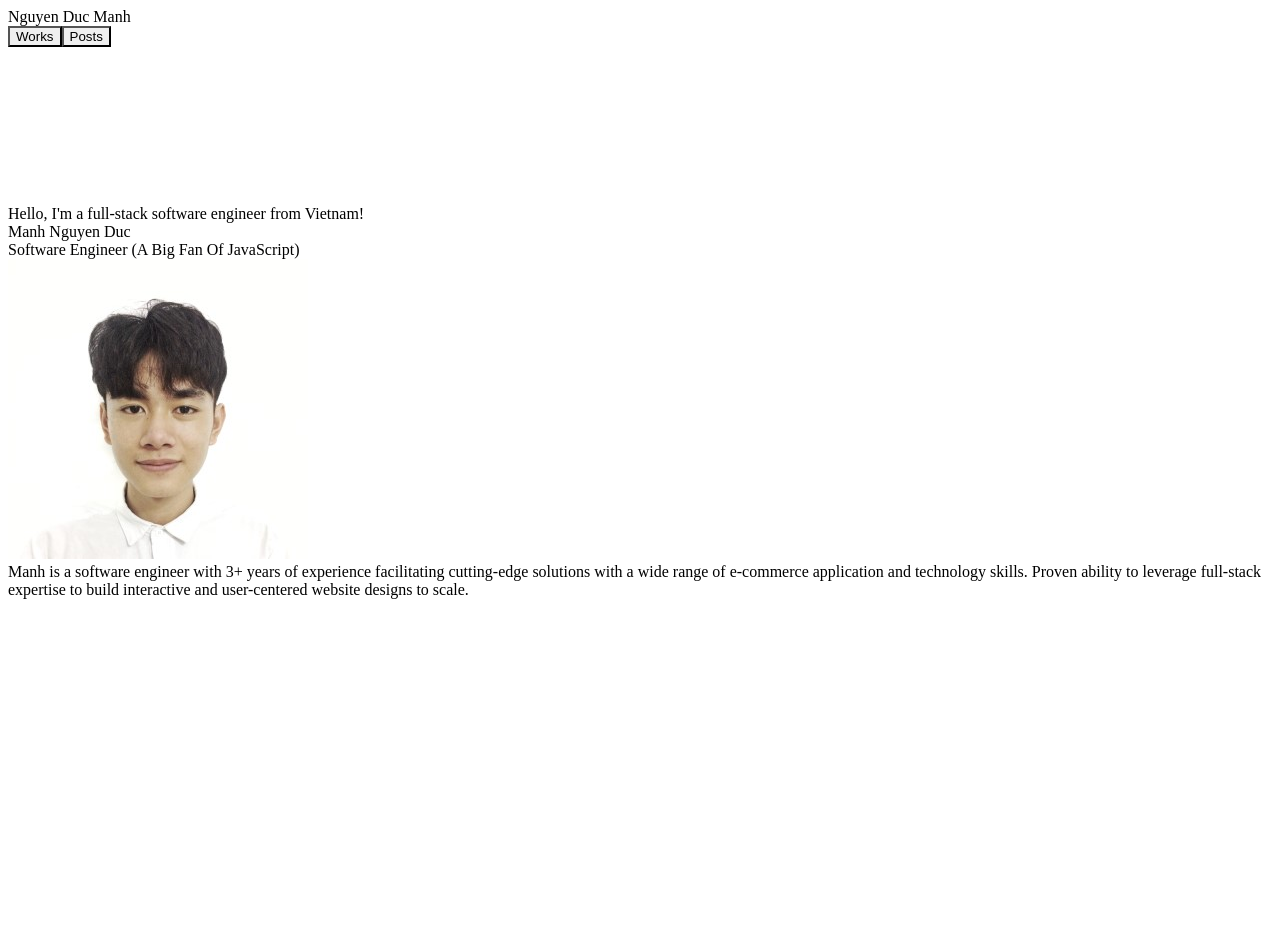
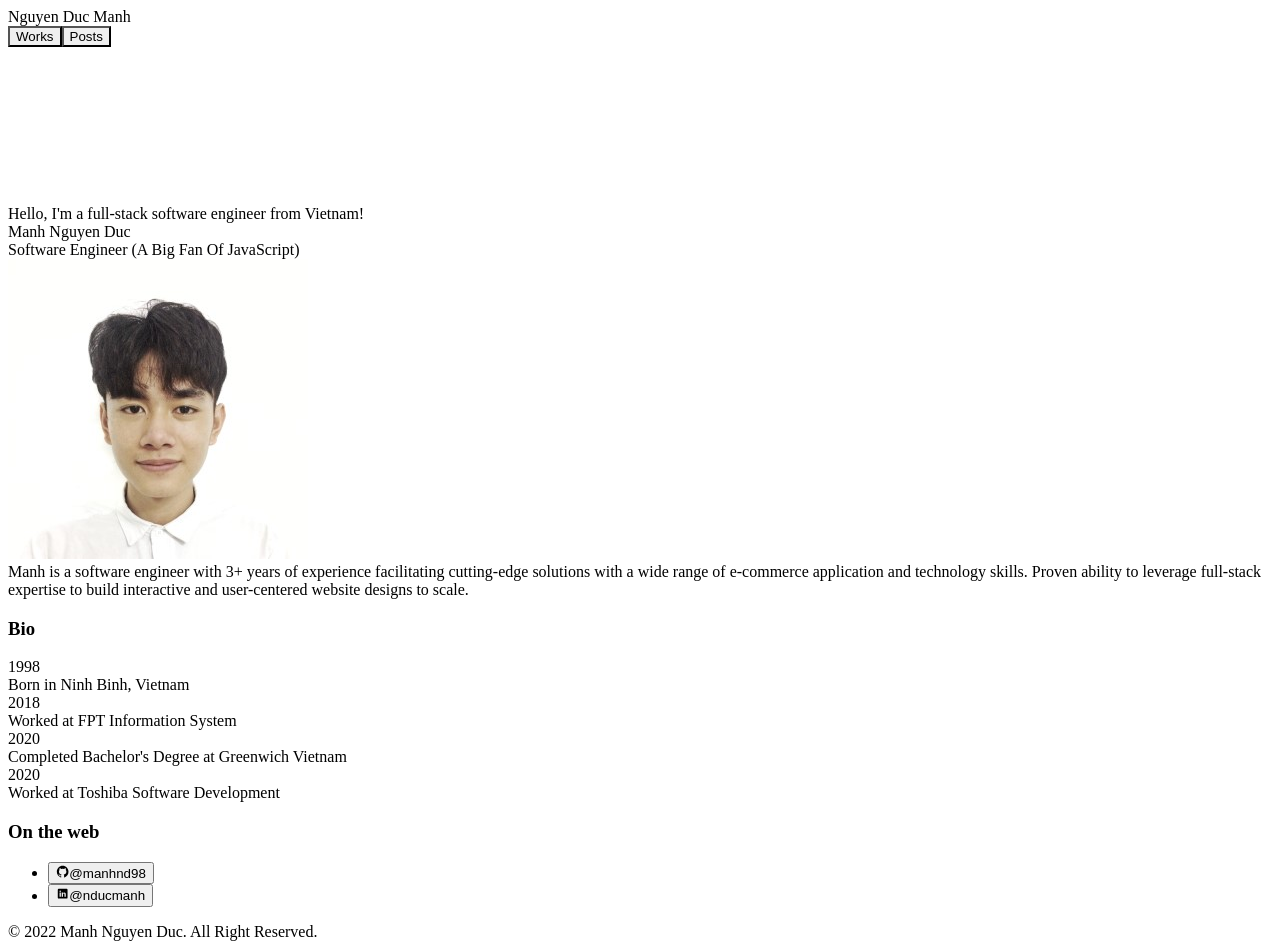
Before and after one commit to manhnd98/nducmanh-gatsby, a Gatsby site: page / in a window 1280 px wide. Before the commit the page ends 800 px from the top, so only its background shows below. Built offline with nearby package versions, Linux system fonts and the light colour scheme; Gatsby itself is replaced by a stand-in of ours; some packages are replaced by stand-ins of ours; no server answers.

Commit message:
feat(homepage): add final homepage

```diff
--- /dev/null
+++ b/src/components/Bio/Bio.tsx
@@ -0,0 +1,31 @@
+import React from "react";
+
+function BioComponent() {
+  return (
+    <div className="mt-4">
+      <h3 className="text-2xl font-bold underline decoration-4 underline-offset-8">
+        Bio
+      </h3>
+      <div className="bio-content mt-4 text-base">
+        <div className="flex">
+          <div className="font-bold mr-4">1998</div>
+          <div>Born in Ninh Binh, Vietnam</div>
+        </div>
+        <div className="flex">
+          <div className="font-bold mr-4">2018</div>
+          <div>Worked at FPT Information System</div>
+        </div>
+        <div className="flex">
+          <div className="font-bold mr-4">2020</div>
+          <div>Completed Bachelor's Degree at Greenwich Vietnam</div>
+        </div>
+        <div className="flex">
+          <div className="font-bold mr-4">2020</div>
+          <div>Worked at Toshiba Software Development</div>
+        </div>
+      </div>
+    </div>
+  );
+}
+
+export default BioComponent;
--- /dev/null
+++ b/src/components/Footer/Footer.tsx
@@ -0,0 +1,11 @@
+import React from "react";
+
+function FooterComponent() {
+  return (
+    <div className="py-12 opacity-40 text-sm text-center">
+      © 2022 Manh Nguyen Duc. All Right Reserved.
+    </div>
+  );
+}
+
+export default FooterComponent;
--- /dev/null
+++ b/src/components/Social/Social.tsx
@@ -0,0 +1,63 @@
+import React from "react";
+
+function SocialComponent() {
+  return (
+    <div className='mt-4'>
+      <h3 className="text-2xl font-bold underline decoration-4 underline-offset-8 mb-4">
+        On the web
+      </h3>
+      <ul className="text-base">
+        <li>
+          <a
+            href="https://github.com/manhnd98"
+            target="_blank"
+            rel="noopener noreferrer"
+          >
+            <button className="inline-flex h-10 justify-center items-center hover:underline-offset-2 hover:underline hover:bg-white-0 rounded-md px-5">
+              <span className="mr-2">
+                <svg
+                  stroke="currentColor"
+                  fill="currentColor"
+                  strokeWidth="0"
+                  viewBox="0 0 512 512"
+                  aria-hidden="true"
+                  focusable="false"
+                  height="1em"
+                  width="1em"
+                  xmlns="http://www.w3.org/2000/svg"
+                >
+                  <path d="M256 32C132.3 32 32 134.9 32 261.7c0 101.5 64.2 187.5 153.2 217.9a17.56 17.56 0 003.8.4c8.3 0 11.5-6.1 11.5-11.4 0-5.5-.2-19.9-.3-39.1a102.4 102.4 0 01-22.6 2.7c-43.1 0-52.9-33.5-52.9-33.5-10.2-26.5-24.9-33.6-24.9-33.6-19.5-13.7-.1-14.1 1.4-14.1h.1c22.5 2 34.3 23.8 34.3 23.8 11.2 19.6 26.2 25.1 39.6 25.1a63 63 0 0025.6-6c2-14.8 7.8-24.9 14.2-30.7-49.7-5.8-102-25.5-102-113.5 0-25.1 8.7-45.6 23-61.6-2.3-5.8-10-29.2 2.2-60.8a18.64 18.64 0 015-.5c8.1 0 26.4 3.1 56.6 24.1a208.21 208.21 0 01112.2 0c30.2-21 48.5-24.1 56.6-24.1a18.64 18.64 0 015 .5c12.2 31.6 4.5 55 2.2 60.8 14.3 16.1 23 36.6 23 61.6 0 88.2-52.4 107.6-102.3 113.3 8 7.1 15.2 21.1 15.2 42.5 0 30.7-.3 55.5-.3 63 0 5.4 3.1 11.5 11.4 11.5a19.35 19.35 0 004-.4C415.9 449.2 480 363.1 480 261.7 480 134.9 379.7 32 256 32z"></path>
+                </svg>
+              </span>
+              @manhnd98
+            </button>
+          </a>
+        </li>
+        <li>
+          <a
+            href="https://www.linkedin.com/in/nducmanh/"
+            target="_blank"
+            rel="noopener noreferrer"
+          >
+            <button className="inline-flex h-10 justify-center items-center hover:underline-offset-2 hover:underline hover:bg-white-0 rounded-md px-5">
+              <span className="mr-2">
+                <svg
+                  fill="#000000"
+                  xmlns="http://www.w3.org/2000/svg"
+                  viewBox="0 0 30 30"
+                  height="1em"
+                  width="1em"
+                >
+                  <path d="M24,4H6C4.895,4,4,4.895,4,6v18c0,1.105,0.895,2,2,2h18c1.105,0,2-0.895,2-2V6C26,4.895,25.105,4,24,4z M10.954,22h-2.95 v-9.492h2.95V22z M9.449,11.151c-0.951,0-1.72-0.771-1.72-1.72c0-0.949,0.77-1.719,1.72-1.719c0.948,0,1.719,0.771,1.719,1.719 C11.168,10.38,10.397,11.151,9.449,11.151z M22.004,22h-2.948v-4.616c0-1.101-0.02-2.517-1.533-2.517 c-1.535,0-1.771,1.199-1.771,2.437V22h-2.948v-9.492h2.83v1.297h0.04c0.394-0.746,1.356-1.533,2.791-1.533 c2.987,0,3.539,1.966,3.539,4.522V22z"></path>
+                </svg>
+              </span>
+              @nducmanh
+            </button>
+          </a>
+        </li>
+      </ul>
+    </div>
+  );
+}
+
+export default SocialComponent;
--- a/src/pages/index.tsx
+++ b/src/pages/index.tsx
@@ -1,8 +1,11 @@
 import React from "react";
+import BioComponent from '../components/Bio/Bio';
+import FooterComponent from '../components/Footer/Footer';
 import HelloComponent from "../components/Hello/Hello";
 import LandComponent from "../components/Land/Land";
 import Navbar from "../components/Navbar/Navbar";
 import ProfileComponent from '../components/Profile/Profile';
+import SocialComponent from '../components/Social/Social';
 // markup
 const IndexPage = () => {
   return (
@@ -16,6 +19,9 @@ const IndexPage = () => {
         <div className="mx-12">
           <HelloComponent />
           <ProfileComponent />
+          <BioComponent />
+          <SocialComponent />
+          <FooterComponent />
         </div>
       </div>
     </div>
--- a/tailwind.config.js
+++ b/tailwind.config.js
@@ -9,6 +9,7 @@ module.exports = {
             },
             colors: {
                 white: {
+                    0: '#ffffff',
                     'alpha-40': '#fff6'
                 }
             }
```
